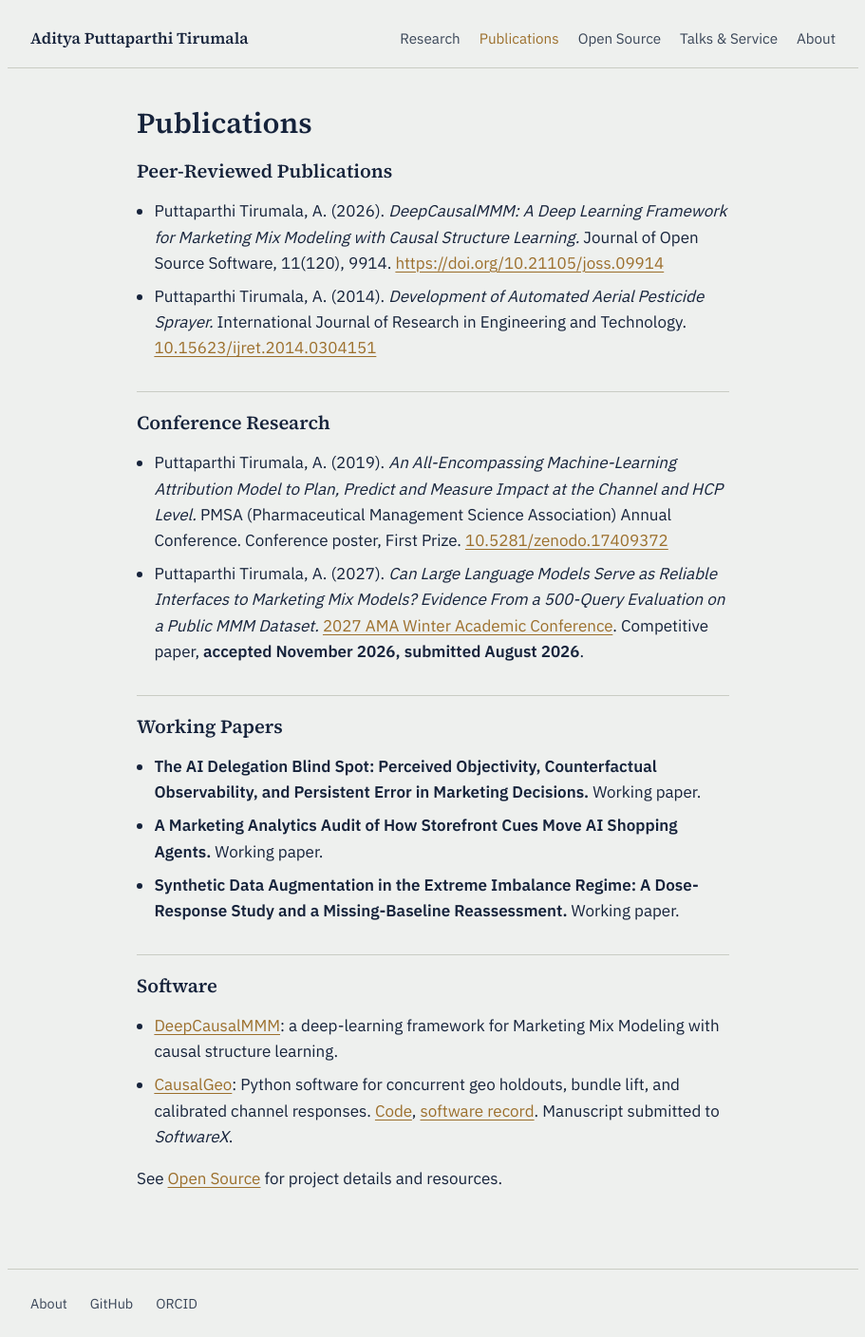
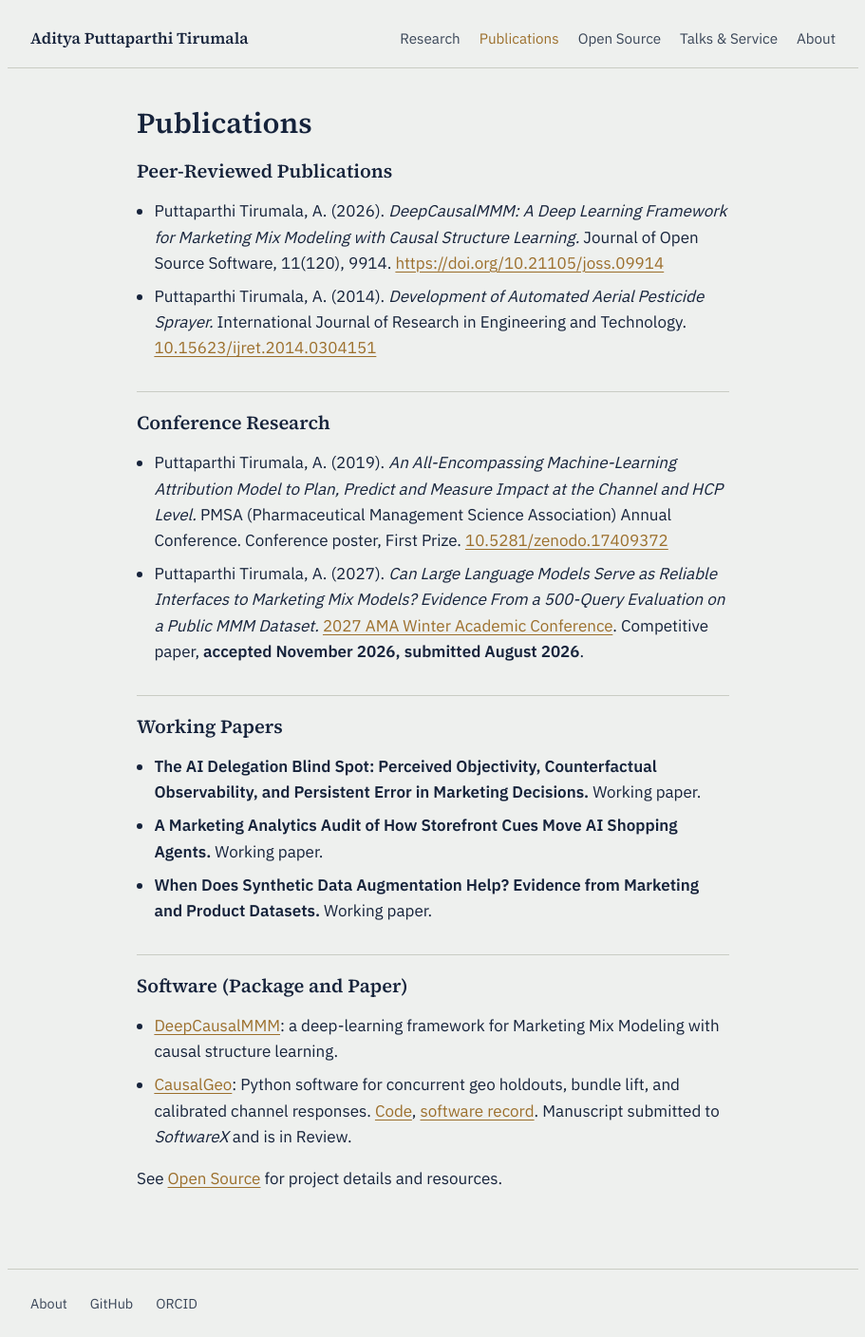
Before and after one commit to adityapt/personal-repo, a Jekyll site: the page built from publications.md, in a window 1280 px wide. Shown: the whole page at 95% size, without its empty margins (184-1095 px from the left). Built offline with Jekyll 4.4.1, drawn with Linux system fonts in a browser that asks for light colours.

Commit message:
Revise working papers and software descriptions
Updated working papers and software section to reflect recent changes.

```diff
--- a/publications.md
+++ b/publications.md
@@ -18,15 +18,15 @@ permalink: /publications/
 
 - **The AI Delegation Blind Spot: Perceived Objectivity, Counterfactual Observability, and Persistent Error in Marketing Decisions.** Working paper.
 - **A Marketing Analytics Audit of How Storefront Cues Move AI Shopping Agents.** Working paper.
-- **Synthetic Data Augmentation in the Extreme Imbalance Regime: A Dose-Response Study and a Missing-Baseline Reassessment.** Working paper.
+- **When Does Synthetic Data Augmentation Help? Evidence from Marketing and Product Datasets.** Working paper.
 
 <!-- TODO: add once actually submitted/published, not before:
      - Synthetic Data Augmentation / Rare-Outcome Classification: hold until the journal redesign is complete
 -->
 
-## Software
+## Software (Package and Paper)
 
 - [DeepCausalMMM](/deepcausalmmm/): a deep-learning framework for Marketing Mix Modeling with causal structure learning.
-- [CausalGeo](/causalgeo/): Python software for concurrent geo holdouts, bundle lift, and calibrated channel responses. [Code](https://github.com/adityapt/causalgeo), [software record](https://doi.org/10.5281/zenodo.24041239). Manuscript submitted to *SoftwareX*.
+- [CausalGeo](/causalgeo/): Python software for concurrent geo holdouts, bundle lift, and calibrated channel responses. [Code](https://github.com/adityapt/causalgeo), [software record](https://doi.org/10.5281/zenodo.24041239). Manuscript submitted to *SoftwareX* and is in Review.
 
 See [Open Source](/open-source/) for project details and resources.
```
